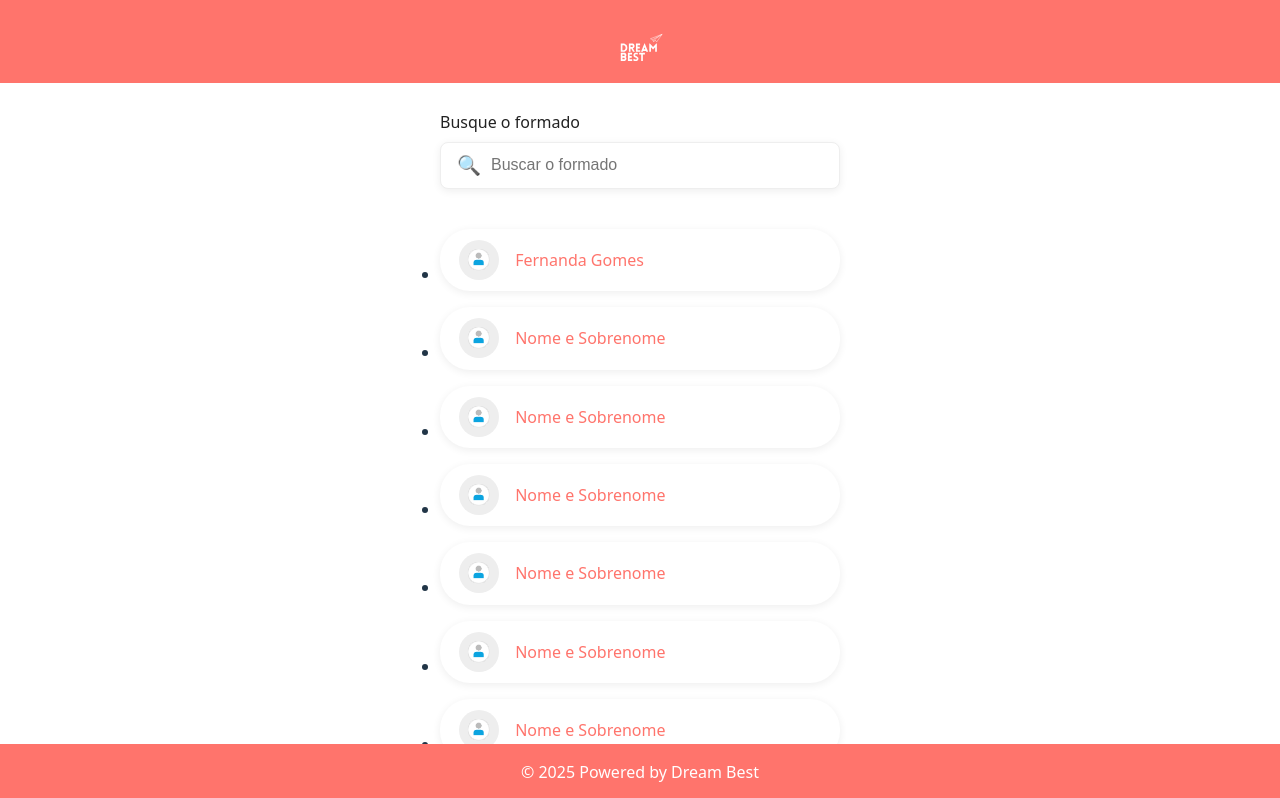
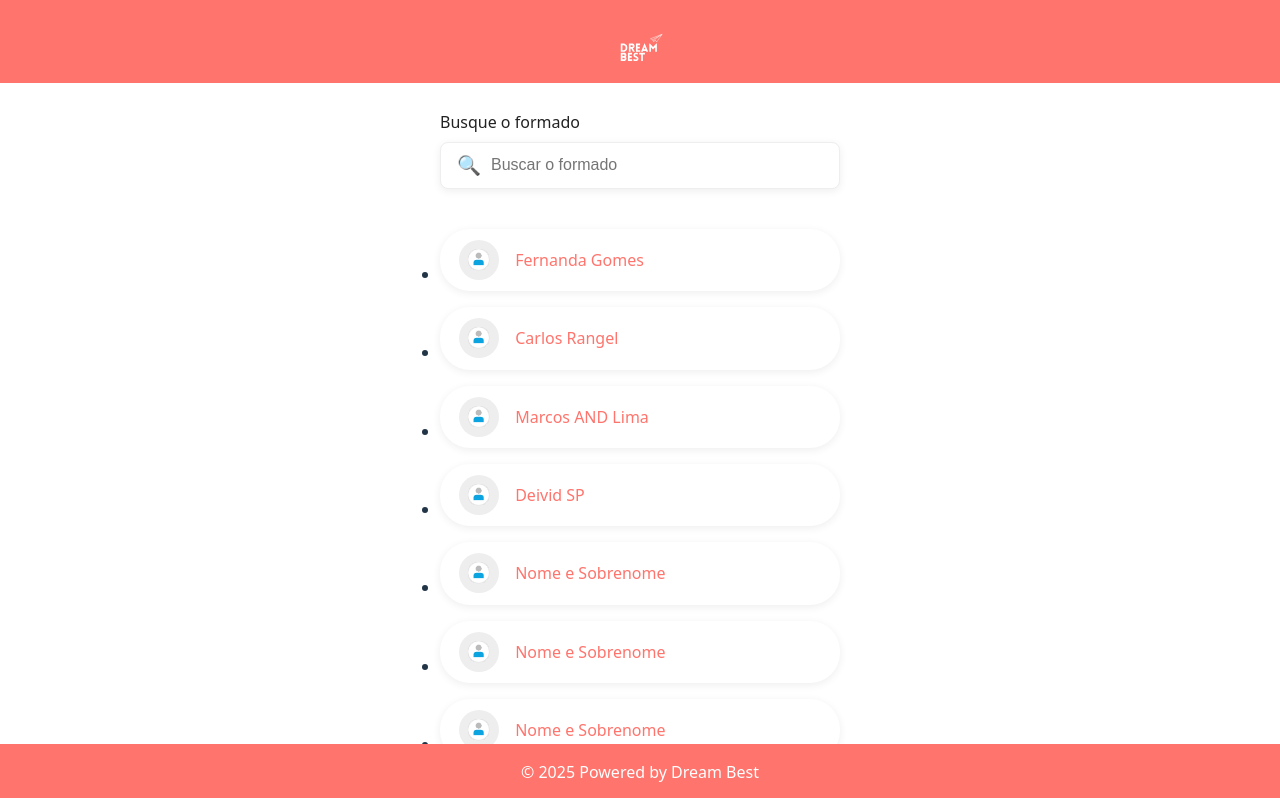
Before and after one commit to mukslima/dream-beast-frontend, a React (Vite) app: page /lista-formandos in a window 1280 px wide. Shown: the top 798 px of the page. Built offline with nearby package versions, Linux system fonts and the light colour scheme.

Commit message:
syle: ajusted nomes

```diff
--- a/src/pages/ListaFormados.jsx
+++ b/src/pages/ListaFormados.jsx
@@ -9,9 +9,9 @@ export default function ListaFormandos() {
 
   const formandos = [
     { id: 1, nome: "Fernanda Gomes" },
-    { id: 2, nome: "Nome e Sobrenome" },
-    { id: 3, nome: "Nome e Sobrenome" },
-    { id: 4, nome: "Nome e Sobrenome" },
+    { id: 2, nome: "Carlos Rangel" },
+    { id: 3, nome: "Marcos AND Lima" },
+    { id: 4, nome: "Deivid SP" },
     { id: 5, nome: "Nome e Sobrenome" },
     { id: 6, nome: "Nome e Sobrenome" },
     { id: 7, nome: "Nome e Sobrenome" },
```
